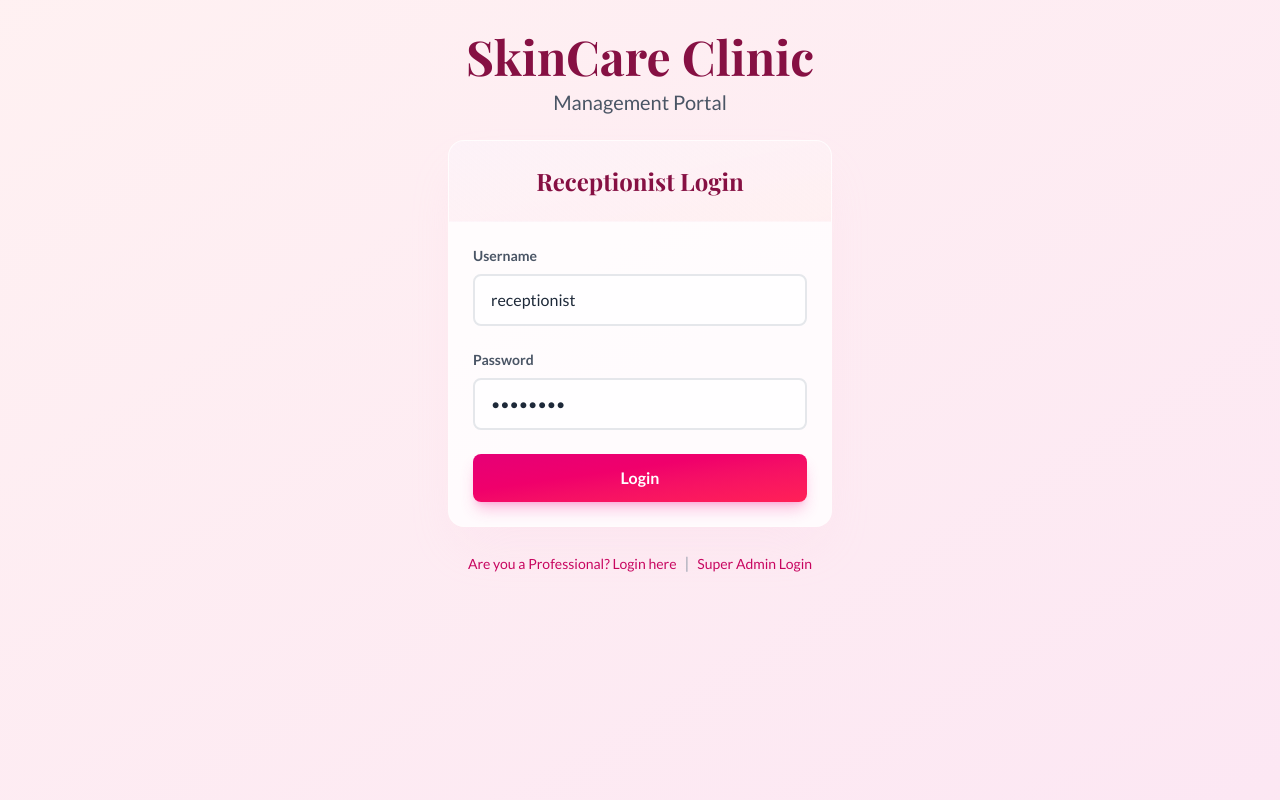
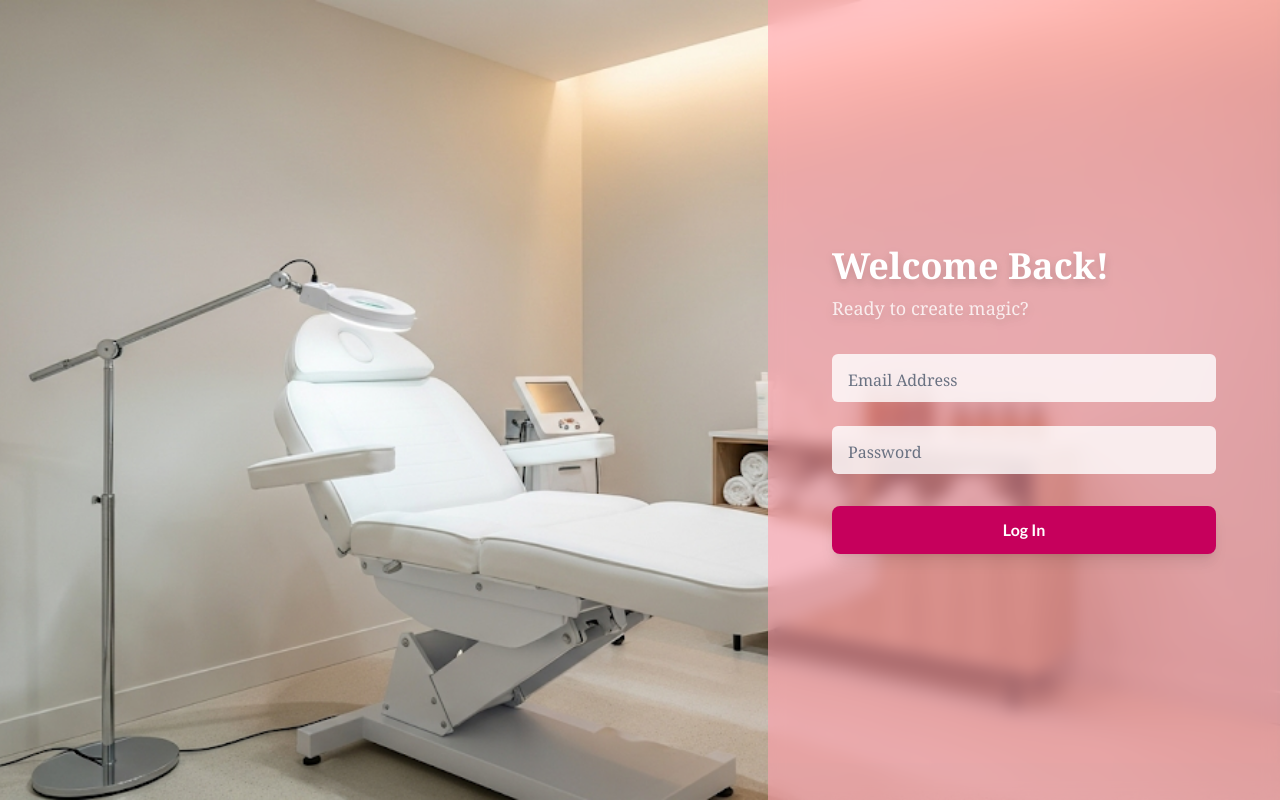
Before and after one commit to biniyam-29/beauty-salon, a React (Vite) app in the folder front-end/: page /login in a window 1280 px wide. Built offline with nearby package versions, Linux system fonts and the light colour scheme.

Commit message:
feat: login ui complete

```diff
--- a/front-end/src/App.tsx
+++ b/front-end/src/App.tsx
@@ -12,7 +12,7 @@ import { CustomerListPage } from "./pages/reception/CustomerListPage";
 import { PhoneNumberCheckPage } from "./pages/reception/PhoneNumberCheckPage";
 import { UserProfilePage } from "./pages/reception/UserProfilePage";
 import { PatientRegistrationWizard } from "./components/PatientRegistrationWizard";
-import { LoginPage } from "./pages/LoginPage";
+import LoginPage from "./pages/LoginPage";
 import { ProfessionalLoginPage } from "./pages/professionals/ProfessionalLoginPage";
 import { ProfessionalDashboardPage } from "./pages/professionals/ProfessionalDashboardPage";
 import { ProfessionalSessionPage } from "./pages/professionals/ProfessionalSessionPage";
@@ -21,11 +21,6 @@ import { ProductManagementPage } from "./pages/admin/ProductManagementPage";
 import { AdminLoginPage } from "./pages/admin/AdminLoginPage";
 import { AdminDashboardPage } from "./pages/admin/AdminDashboardPage";
 import HomePage from "./pages/HomePage";
-
-// =================================================================================
-// FILE: src/App.tsx
-// This is the main application component that controls the flow and renders pages.
-// =================================================================================
 
 // --- Font Import Component ---
 const FontLink = () => (
@@ -36,7 +31,6 @@ const FontLink = () => (
 );
 
 // --- Registration Page Wrapper ---
-// This component is needed to get the 'phone' state passed from the PhoneNumberCheckPage
 const RegistrationPage: React.FC = () => {
   const location = useLocation();
   const navigate = useNavigate();
@@ -58,51 +52,150 @@ const RegistrationPage: React.FC = () => {
   );
 };
 
+// --- Layout Wrappers ---
+const GradientLayout: React.FC<{ children: React.ReactNode }> = ({
+  children,
+}) => (
+  <div className="bg-gradient-to-br from-rose-50 to-pink-100 min-h-screen p-4 sm:p-6 md:p-8 font-sans text-gray-800">
+    <div className="max-w-7xl mx-auto">{children}</div>
+  </div>
+);
+
+const FullscreenLayout: React.FC<{ children: React.ReactNode }> = ({
+  children,
+}) => <div className="w-screen h-screen m-0 p-0">{children}</div>;
+
 // --- Main App Controller ---
 const App: React.FC = () => (
   <>
     <FontLink />
-    <div className="bg-gradient-to-br from-rose-50 to-pink-100 min-h-screen p-4 sm:p-6 md:p-8 font-sans text-gray-800">
-      <div className="max-w-7xl mx-auto">
     <Router>
       <Routes>
-            <Route path="/" element={<HomePage />} />
-            {/* Login Routes */}
-            <Route path="/login" element={<LoginPage />} />
+        {/* Public Home */}
+        <Route
+          path="/"
+          element={
+            <GradientLayout>
+              <HomePage />
+            </GradientLayout>
+          }
+        />
+
+        {/* Login Routes (fullscreen, no gradient) */}
+        <Route
+          path="/login"
+          element={
+            <FullscreenLayout>
+              <LoginPage />
+            </FullscreenLayout>
+          }
+        />
         <Route
           path="/professional-login"
-              element={<ProfessionalLoginPage />}
+          element={
+            <FullscreenLayout>
+              <ProfessionalLoginPage />
+            </FullscreenLayout>
+          }
         />
-            <Route path="/admin-login" element={<AdminLoginPage />} />
+        <Route
+          path="/admin-login"
+          element={
+            <FullscreenLayout>
+              <AdminLoginPage />
+            </FullscreenLayout>
+          }
+        />
 
         {/* Receptionist Routes */}
-            <Route path="/reception" element={<WelcomePage />} />
-            <Route path="/reception/find" element={<PhoneNumberCheckPage />} />
-            <Route path="/reception/customers" element={<CustomerListPage />} />
-            <Route path="/reception/register" element={<RegistrationPage />} />
+        <Route
+          path="/reception"
+          element={
+            <GradientLayout>
+              <WelcomePage />
+            </GradientLayout>
+          }
+        />
+        <Route
+          path="/reception/find"
+          element={
+            <GradientLayout>
+              <PhoneNumberCheckPage />
+            </GradientLayout>
+          }
+        />
+        <Route
+          path="/reception/customers"
+          element={
+            <GradientLayout>
+              <CustomerListPage />
+            </GradientLayout>
+          }
+        />
+        <Route
+          path="/reception/register"
+          element={
+            <GradientLayout>
+              <RegistrationPage />
+            </GradientLayout>
+          }
+        />
         <Route
           path="/reception/profile/:customerId"
-              element={<UserProfilePage />}
+          element={
+            <GradientLayout>
+              <UserProfilePage />
+            </GradientLayout>
+          }
         />
-            <Route path="/reception/reminders" element={<RemindersPage />} />
+        <Route
+          path="/reception/reminders"
+          element={
+            <GradientLayout>
+              <RemindersPage />
+            </GradientLayout>
+          }
+        />
 
         {/* Professional Routes */}
         <Route
           path="/professional/:professionalId"
-              element={<ProfessionalDashboardPage />}
+          element={
+            <GradientLayout>
+              <ProfessionalDashboardPage />
+            </GradientLayout>
+          }
         />
         <Route
           path="/professional/session/:customerId"
-              element={<ProfessionalSessionPage />}
+          element={
+            <GradientLayout>
+              <ProfessionalSessionPage />
+            </GradientLayout>
+          }
         />
 
         {/* Admin Routes */}
-            <Route path="/admin/dashboard" element={<AdminDashboardPage />} />
-            <Route path="/admin/products" element={<ProductManagementPage />} />
+        <Route
+          path="/admin/dashboard"
+          element={
+            <GradientLayout>
+              <AdminDashboardPage />
+            </GradientLayout>
+          }
+        />
+        <Route
+          path="/admin/products"
+          element={
+            <GradientLayout>
+              <ProductManagementPage />
+            </GradientLayout>
+          }
+        />
       </Routes>
     </Router>
-      </div>
-    </div>
+
+    {/* Local styles */}
     <style>{`
       .font-display { font-family: 'Playfair Display', serif; }
       .font-sans { font-family: 'Lato', sans-serif; }
@@ -117,6 +210,3 @@ const App: React.FC = () => (
 );
 
 export default App;
-// =================================================================================
-// END FILE: src/App.tsx
-// =================================================================================
--- a/front-end/src/pages/LoginPage.tsx
+++ b/front-end/src/pages/LoginPage.tsx
@@ -1,76 +1,83 @@
 import React from "react";
-import { useNavigate, Link } from "react-router-dom";
-import {
-  Button,
-  Card,
-  CardContent,
-  CardHeader,
-  CardTitle,
-  Input,
-  Label,
-} from "../components/ui";
+import bgImg from "../assets/login-page-bg.png";
 
-// =================================================================================
-// FILE: src/pages/LoginPage.tsx
-// =================================================================================
-
-export const LoginPage: React.FC = () => {
-  const navigate = useNavigate();
-
-  const handleLogin = (e: React.FormEvent) => {
-    e.preventDefault();
-    // In a real app, you would have authentication logic here.
-    // For this demo, we'll just navigate to the reception page.
-    navigate("/reception");
+// The main App component, also defined as a React.FC for type safety.
+const LoginPage: React.FC = () => {
+  /**
+   * Handles the error event for the background image.
+   * This function is typed to work with React's synthetic events in TypeScript.
+   * @param {React.SyntheticEvent<HTMLImageElement, Event>} e - The synthetic event from React.
+   */
+  const handleImageError = (
+    e: React.SyntheticEvent<HTMLImageElement, Event>
+  ) => {
+    const target = e.target as HTMLImageElement;
+    target.onerror = null; // Prevents an infinite loop if the placeholder image also fails to load.
+    target.src =
+      "https://placehold.co/1920x1080/e2e8f0/4a5568?text=Image+Not+Found";
   };
 
   return (
-    <div className="w-full max-w-sm mx-auto animate-fade-in space-y-6">
-      <div className="text-center">
-        <h1 className="text-5xl font-bold font-display text-pink-900">
-          SkinCare Clinic
-        </h1>
-        <p className="text-xl text-gray-600 mt-2">Management Portal</p>
-      </div>
-      <Card>
-        <CardHeader className="text-center">
-          <CardTitle className="text-pink-800">Receptionist Login</CardTitle>
-        </CardHeader>
-        <CardContent>
-          <form onSubmit={handleLogin} className="space-y-6">
-            <div className="space-y-2">
-              <Label htmlFor="username">Username</Label>
-              <Input id="username" type="text" defaultValue="receptionist" />
-            </div>
-            <div className="space-y-2">
-              <Label htmlFor="password">Password</Label>
-              <Input id="password" type="password" defaultValue="password" />
-            </div>
-            <Button type="submit" className="w-full">
-              Login
-            </Button>
-          </form>
-        </CardContent>
-      </Card>
-      <div className="text-center space-y-2">
-        <Link
-          to="/professional-login"
-          className="text-sm text-pink-700 hover:underline"
-        >
-          Are you a Professional? Login here
-        </Link>
-        <span className="mx-2 text-gray-400">|</span>
-        <Link
-          to="/admin-login"
-          className="text-sm text-pink-700 hover:underline"
-        >
-          Super Admin Login
-        </Link>
+    <div className="w-screen h-screen font-serif overflow-hidden">
+      <div className="relative w-full h-full">
+        {/* Background Image - Updated to a direct URL to resolve the error */}
+        <img
+          src={bgImg}
+          alt="A modern and clean beauty salon interior."
+          className="absolute inset-0 w-full h-full object-cover"
+          onError={handleImageError}
+        />
+
+        {/* Login Form Container */}
+        <div className="absolute top-0 right-0 h-full w-full md:w-1/2 lg:w-2/5 bg-rose-300/60 flex flex-col justify-center p-8 md:p-12 lg:p-16 backdrop-blur-sm">
+          <div className="w-full max-w-md mx-auto">
+            <h1 className="text-4xl text-white font-bold mb-2 text-center md:text-left drop-shadow-lg">
+              Welcome Back!
+            </h1>
+            <p className="text-white/80 text-lg mb-8 text-center md:text-left drop-shadow-lg">
+              Ready to create magic?
+            </p>
+            <form>
+              <div className="relative mb-6">
+                <input
+                  id="email"
+                  type="email"
+                  className="peer w-full px-4 py-3 rounded-md bg-white/80 text-gray-800 placeholder-transparent focus:outline-none focus:ring-2 focus:ring-pink-500 transition-all"
+                  placeholder="Email Address"
+                />
+                <label
+                  htmlFor="email"
+                  className="absolute left-4 -top-6 text-white text-sm transition-all peer-placeholder-shown:text-base peer-placeholder-shown:text-gray-500 peer-placeholder-shown:top-3.5 peer-focus:-top-6 peer-focus:text-white peer-focus:text-sm"
+                >
+                  Email Address
+                </label>
+              </div>
+              <div className="relative mb-8">
+                <input
+                  id="password"
+                  type="password"
+                  className="peer w-full px-4 py-3 rounded-md bg-white/80 text-gray-800 placeholder-transparent focus:outline-none focus:ring-2 focus:ring-pink-500 transition-all"
+                  placeholder="Password"
+                />
+                <label
+                  htmlFor="password"
+                  className="absolute left-4 -top-6 text-white text-sm transition-all peer-placeholder-shown:text-base peer-placeholder-shown:text-gray-500 peer-placeholder-shown:top-3.5 peer-focus:-top-6 peer-focus:text-white peer-focus:text-sm"
+                >
+                  Password
+                </label>
+              </div>
+              <button
+                type="submit"
+                className="w-full bg-pink-700 text-white font-sans font-semibold py-3 px-8 rounded-lg hover:bg-pink-800 transition-all duration-300 shadow-lg hover:shadow-xl transform hover:-translate-y-1"
+              >
+                Log In
+              </button>
+            </form>
+          </div>
+        </div>
       </div>
     </div>
   );
 };
 
-// =================================================================================
-// END FILE: src/pages/LoginPage.tsx
-// =================================================================================
+export default LoginPage;
```
Also changed, not shown: front-end/src/assets/login-page-bg.png (added). Lines whose indentation alone changed are shown as unchanged.
